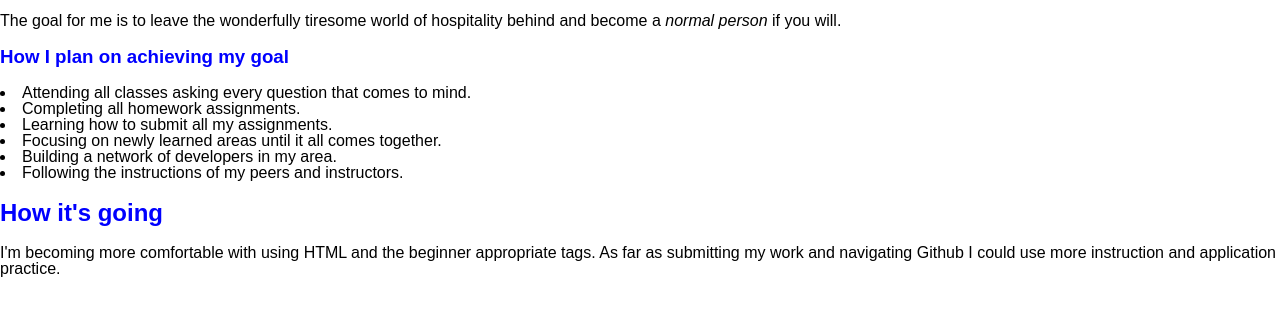
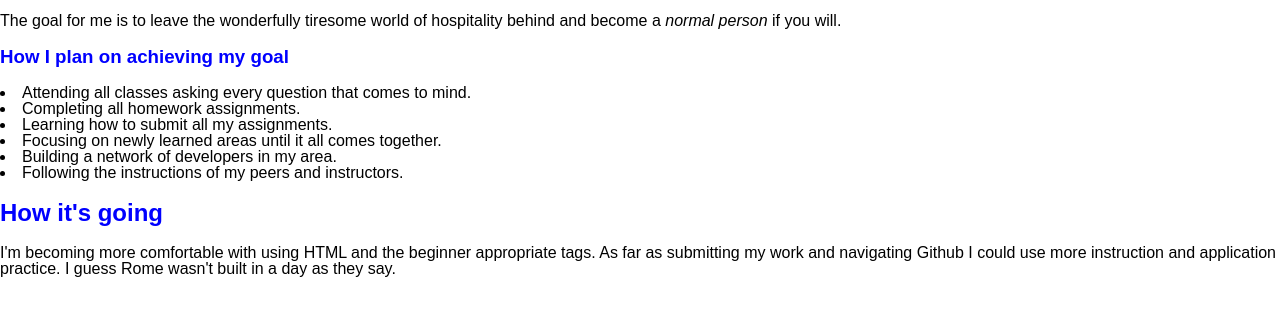
Before and after one commit to StPeteFrank/hello-world, a website: page public/index.html in a window 1280 px wide. Shown: the part 110-426 px from the top of the page. Drawn offline with Linux system fonts and the light colour scheme.

Commit message:
"Hello, App App!"

```diff
--- a/public/index.html
+++ b/public/index.html
@@ -26,8 +26,9 @@
   </p>
   <h2>How it's going</h2>
  <p>I'm becoming more comfortable with using HTML and the beginner appropriate tags.
-   As far as submitting my work and navigating Github I could use more instruction and application practice.
+   As far as submitting my work and navigating Github I could use more instruction and application practice. I guess Rome wasn't built in a day as they say.
   </p>
+
 
 
 </body>
```
